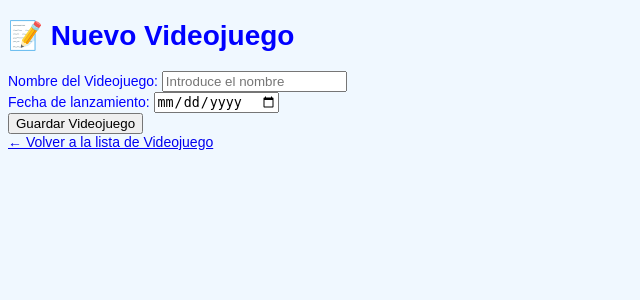
After one commit to JJSTS/videojuegos-api, a FastAPI app: template src/templates/videojuegos/videojuego_form.html in a window 1280 px wide. The commit adds this page. Shown: the top 300 px of the page, without its empty margins (0-640 px from the left). Run offline with FastAPI, Linux system fonts and the light colour scheme; the template is opened without the code that fills it, so the values that code supplies are empty; parts of the project's set-up code (start-up, migrations or seed data) failed here and were passed over.

Commit message:
Mejoras en interfaces y reestructuración de rutas

```diff
--- a/src/main.py
+++ b/src/main.py
@@ -1,14 +1,16 @@
 from typing import Annotated
 from contextlib import asynccontextmanager
-from fastapi import Depends, FastAPI, HTTPException, Request
-from fastapi.responses import HTMLResponse
+from fastapi import Depends, FastAPI, HTTPException
+from fastapi.responses import HTMLResponse, RedirectResponse
 from fastapi.staticfiles import StaticFiles
 from fastapi.templating import Jinja2Templates
-from sqlmodel import Session
+from fastapi.requests import Request
+from sqlmodel import Session, select
 
 from src.data.db import get_session, init_db
-from src.models.videojuego import Videojuego, VideojuegoCreate, map_create_to_videojuego, map_videojuego_to_response
+from src.models.videojuego import Videojuego, VideojuegoCreate, VideojuegoResponse, map_create_to_videojuego, map_videojuego_to_response
 from src.data.videojuego_repository import VideojuegoRepository
+from src.routers.api_router import router as api_videojuegos_router
 
 import uvicorn
 
@@ -21,13 +23,15 @@ SessionDep = Annotated[Session, Depends(get_session)]
 
 app = FastAPI(lifespan=lifespan)
 
-app.mount("/static", StaticFiles(directory="src/static"), name="static.html")
+app.mount("/static", StaticFiles(directory="src/static"), name="static")
 templates = Jinja2Templates(directory="src/templates")
+
+app.include_router(api_videojuegos_router)
 
 # Ruta para la página principal
 @app.get("/", response_class=HTMLResponse)
 async def root(request: Request):
-    return templates.TemplateResponse("videojuegos/index.html", {"request": request})
+    return templates.TemplateResponse("index.html", {"request": request})
 
 @app.get("/videojuegos", response_class=HTMLResponse)
 async def ver_videojuegos(request: Request, session: SessionDep):
@@ -35,5 +39,41 @@ async def ver_videojuegos(request: Request, session: SessionDep):
     videojuegos = repo.get_all_videojuego()
     return templates.TemplateResponse("videojuegos/videojuegos.html", {"request": request, "videojuegos": videojuegos})
 
+@app.get("/videojuegos/new", response_class=HTMLResponse)
+async def nuevo_videojuego_form(request: Request):
+    return templates.TemplateResponse("videojuegos/nuevo_videojuego.html", {
+        "request": request,
+        "videojuego" : Videojuego()
+    })
+
+@app.post("/videojuegos/new", response_class=HTMLResponse)
+async def crear_videojuego(request: Request, session: SessionDep):
+    form_data = await request.form()
+    nombre = form_data.get("nombre")
+    genero = form_data.get("genero")
+    fecha_lanzamiento = form_data.get("fecha_lanzamiento") or None
+    plataforma = form_data.get("plataforma")
+
+    videojuego_create = VideojuegoCreate(
+        nombre=nombre,
+        genero=genero,
+        fecha_lanzamiento=fecha_lanzamiento,
+        plataforma=plataforma
+    )
+
+    repo = VideojuegoRepository(session)
+    videojuego = map_create_to_videojuego(videojuego_create)
+    repo.create_videojuego(videojuego)
+
+    return RedirectResponse(url="/videojuegos", status_code=303)
+
+@app.get("/videojuegos/{videojuego_id}", response_class=HTMLResponse)
+async def videojuego_por_id(request: Request, videojuego_id: int, session: SessionDep):
+    repo = VideojuegoRepository(session)
+    videojuego_encontrado = repo.get_videojuego(videojuego_id)
+    if not videojuego_encontrado:
+        raise HTTPException(status_code=404, detail="Videojuego no encontrado")
+    videojuego_response = map_videojuego_to_response(videojuego_encontrado)
+    return templates.TemplateResponse("videojuegos/videojuego_detalle.html", {"request": request, "videojuego": videojuego_response})
 if __name__ == "__main__":
     uvicorn.run("main:app", host="127.0.0.1", port=3000, reload=True)
--- /dev/null
+++ b/src/templates/videojuegos/videojuego_form.html
@@ -0,0 +1,22 @@
+{%extends "fragments/base.html" %}
+
+{% block content %}
+
+    <div class="form-container">
+        <h1>📝 Nuevo Videojuego</h1>
+        <form method="post" action="/videojuegos/new" enctype="application/x-www-form-urlencoded">
+            <div class="form-group">
+                <label for="nombre">Nombre del Videojuego:</label>
+                <input type="text" id="nombre" name="nombre" placeholder="Introduce el nombre" required>
+            </div>
+            <div class="form-group">
+                <label for="fecha_estreno">Fecha de lanzamiento:</label>
+                <input type="date" id="fecha_lanzamiento" name="fecha_lanzamiento" required>
+            </div>
+
+            <button type="submit">Guardar Videojuego</button>
+        </form>
+
+        <a href="/videojuegos" class="back-link">← Volver a la lista de Videojuego</a>
+    </div>
+{% endblock %}
--- a/src/templates/videojuegos/videojuegos.html
+++ b/src/templates/videojuegos/videojuegos.html
@@ -7,14 +7,18 @@
             <th>ID</th>
             <th>Nombre</th>
             <th>Género</th>
+            <th>Fecha de lanzamiento</th>
             <th>Plataforma</th>
+            <th>Ver detalles</th>
         </tr>
         {% for videojuego in videojuegos %}
         <tr>
             <td>{{videojuego.id}}</td>
             <td>{{videojuego.nombre}}</td>
             <td>{{videojuego.genero}}</td>
+            <td>{{videojuego.fecha_lanzamiento}}</td>
             <td>{{videojuego.plataforma}}</td>
+            <td><a href="/videojuegos/{{ videojuego.id }}"></a>Ver</td>
         </tr>
         {% endfor %}
     </table>
```
Also changed, not shown: src/routers/api_router.py (+13 -8 lines), src/static/static.html (+2 -8 lines), src/templates/videojuegos/videojuego_detalle.html (added, +16 -0 lines), src/templates/index.html (renamed from src/index.html).
